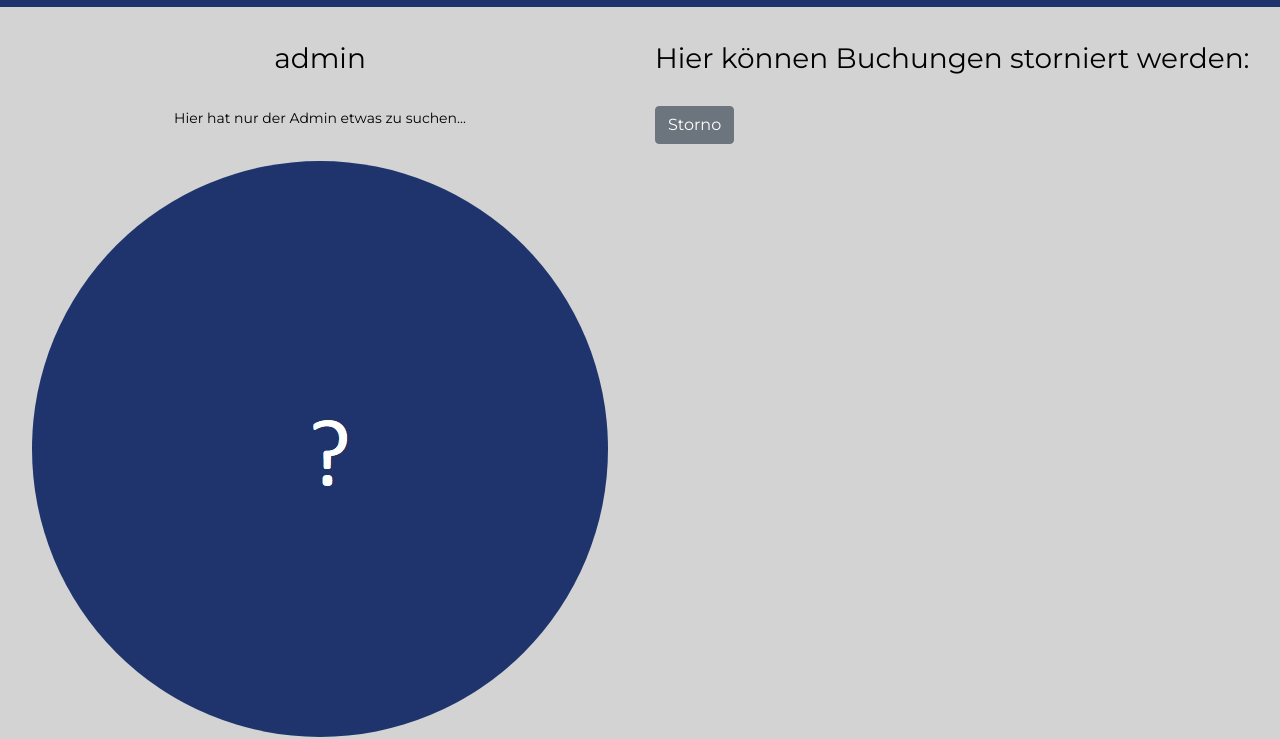
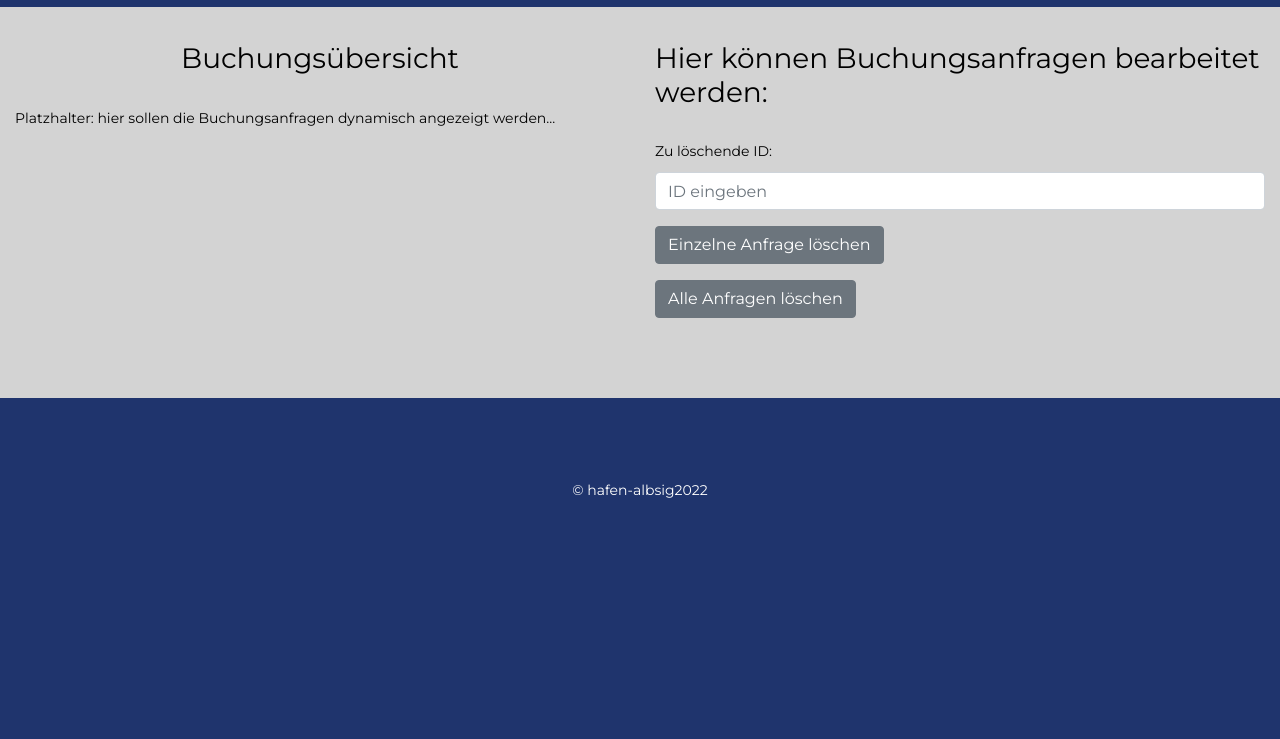
Before and after one commit to blakars/Booking-Website, a website: page admin.html in a window 1280 px wide. Shown: the part 68-807 px from the top of the page. Drawn offline with nearby package versions, Linux system fonts and the light colour scheme.

Commit message:
update of css and admin

```diff
--- a/admin.html
+++ b/admin.html
@@ -54,14 +54,31 @@
                 <div class="row">
                     <section class="col-md">
                         <p class="margin"></p>
-                        <h3 class="margin">admin</h3>
-                        <p class="margin">Hier hat nur der Admin etwas zu suchen...</p>
-                        <img src="lib/faq2.jpg" class="img-fluid rounded-circle" alt="faq2">
+                        <h3 class="margin">Buchungsübersicht</h3>
+                        <p class="margin align-left">Platzhalter: hier sollen die Buchungsanfragen dynamisch angezeigt werden...</p>
                     </section>
                     <section class="col-md">
                         <p class="margin"></p>
-                        <h3 class="margin align-left">Hier können Buchungen storniert werden:</h3>
-                        <button type="submit" class="btn btn-secondary float-left">Storno</button>
+                        <h3 class="margin align-left">Hier können Buchungsanfragen bearbeitet werden:</h3>
+                        <form id="single-delete">
+                            <div class="row">
+                                <div class="col-md">
+                                    <label for="del-id" class="float-left">Zu löschende ID:</label>
+                                    <input type="text" class="form-control " id="del-id" placeholder="ID eingeben" name="del-id" required>
+                                    <p></p>
+                                    <button id="delete-by-id" class="btn btn-secondary float-left">Einzelne Anfrage löschen</button>
+                                    <p></p>
+                                </div>
+                            </div>
+                        </form>
+                        <form id="all-delete">
+                            <div class="row">
+                                <div class="col-md">
+                                    <p></p>
+                                    <button id="delete-all" class="btn btn-secondary float-left">Alle Anfragen löschen</button>
+                                </div>
+                            </div>
+                        </form>
                     </section>
                 </div>
             </section>
--- a/lib/css1.css
+++ b/lib/css1.css
@@ -3,6 +3,7 @@ body {
     line-height: 1.8;
     color: rgb(136, 130, 130);
     background-color:rgb(31, 52, 109);
+    overflow-y:scroll;
 }
 
 .navbar {
```
Also changed, not shown: buchen.html (+4 -4 lines), index.html (+1 -1 lines).
